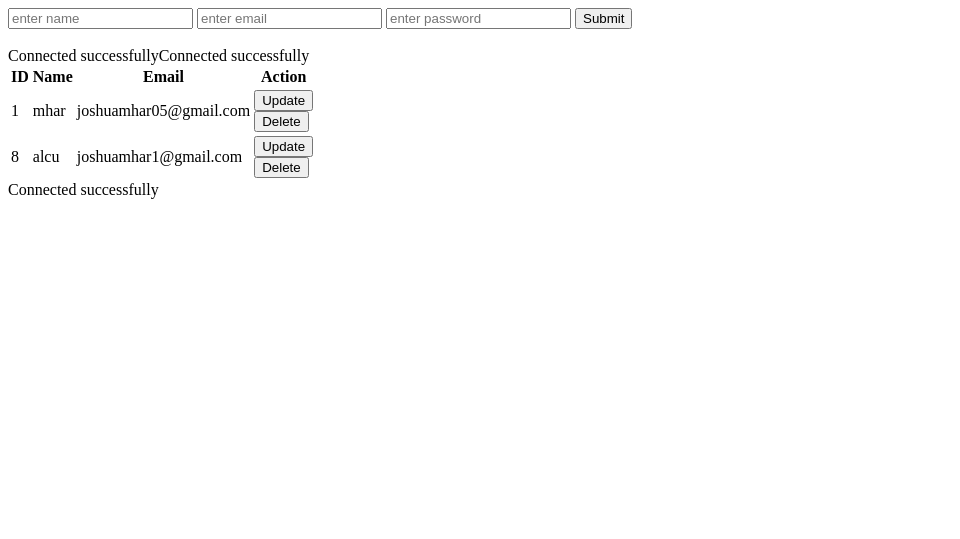
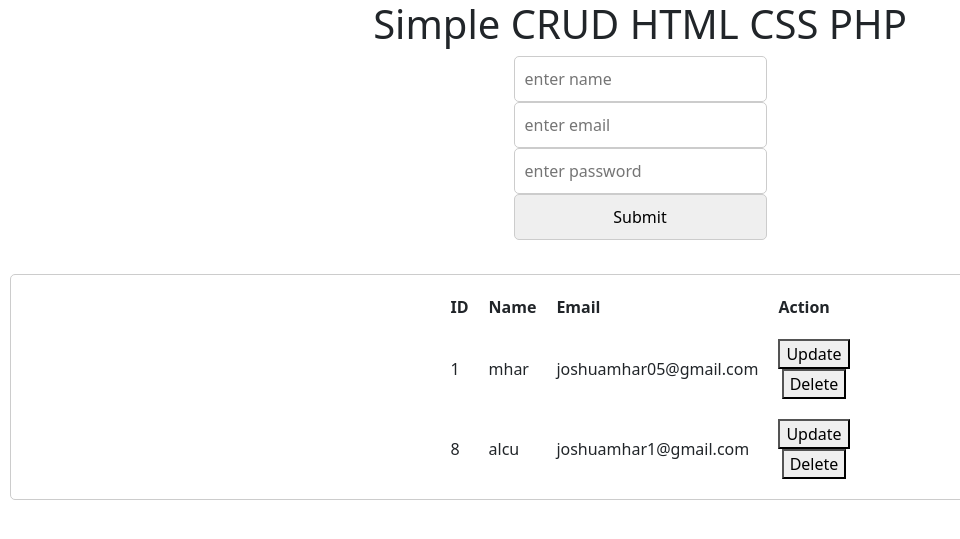
Before and after one commit to mhardev/myproj, a PHP site: page / in a window 1280 px wide. Shown: the top 539 px of the page, without its empty margins (0-960 px from the left). Run offline with PHP 8.4, Linux system fonts and the light colour scheme; data comes from the database, SQL or seed files in the repository.

Commit message:
Updating myproj

```diff
--- /dev/null
+++ b/Root/css/style.css
@@ -0,0 +1,62 @@
+body {
+    margin: 0;
+    padding: 0;
+    box-sizing: border-box;
+    color: #666666;
+    font-family: "Montserrat", sans-serif;
+}
+
+h1{
+    display: flex;
+    justify-content: center;
+}
+
+.container-form{
+    display: flex;
+    flex-direction: column;
+    align-items: center;
+}
+
+form{
+    display: flex;
+    flex-direction: column;
+    align-items: center;
+}
+
+input{
+    width: 100%;
+    padding: 10px;
+    margin: 10px;
+    border: 1px solid #ccc;
+    border-radius: 5px;
+}
+
+.modal{
+    display: flex;
+    flex-direction: column;
+    align-items: center;
+}
+
+
+table{
+    display: flex;
+    flex-direction: column;
+    align-items: center;
+    border-collapse: collapse;
+    width: 100%;
+    padding: 10px;
+    margin: 10px;
+    border: 1px solid #ccc;
+    border-radius: 5px;
+}
+tr{
+    border-bottom: 1px solid #ccc;
+}
+th{
+    padding: 10px;
+    border: 1px solid #ccc;
+}
+td{
+    padding: 10px;
+    border: 1px solid #ccc;
+}
--- /dev/null
+++ b/Sections/Account/AccountTable.php
@@ -0,0 +1,12 @@
+<table>
+    <tr>
+        <th>ID</th>
+        <th>Name</th>
+        <th>Email</th>
+        <th>Action</th>
+    </tr>
+    <?php
+        include('API/Account/getAccount.php');
+        include('API/Account/deleteAccount.php');
+    ?>
+</table>
--- a/dbconn/dbconn.php
+++ b/dbconn/dbconn.php
@@ -12,5 +12,5 @@ $conn = mysqli_connect($server, $username, $password, $dbname);
 if (!$conn) {
     die("Connection failed: " . mysqli_connect_error());
 }
-    echo "Connected successfully";
+    //echo "Connected successfully";
 ?>
--- a/index.php
+++ b/index.php
@@ -4,15 +4,20 @@
     <meta charset="UTF-8">
     <meta name="viewport" content="width=device-width, initial-scale=1.0">
     <title>Document</title>
+    <link rel="stylesheet" href="Root/css/style.css">
+    <link href="https://cdn.jsdelivr.net/npm/bootstrap@5.3.2/dist/css/bootstrap.min.css" rel="stylesheet" integrity="sha384-T3c6CoIi6uLrA9TneNEoa7RxnatzjcDSCmG1MXxSR1GAsXEV/Dwwykc2MPK8M2HN" crossorigin="anonymous">
 </head>
 <body>
+    <h1>Simple CRUD HTML CSS PHP</h1>
+    <div class="container-form">
         <form action="" method="POST">
             <input type="text" name="name" id="name" placeholder="enter name">
             <input type="email" name="email" id="email" placeholder="enter email">
             <input type="password" name="password" id="password" placeholder="enter password">
             <input type="submit" name="submit" value="Submit">
         </form>
-    <div id="updateModal" style="display:none;">
+    </div>
+    <div class="modal" id="updateModal" style="display:none;">
         <form id="updateForm" action="API/Account/updateAccount.php" method="POST">
             <input type="hidden" id="updateId" name="id" value="">
             <input type="text" id="newName" name="newName" placeholder="Enter new name">
@@ -22,18 +27,9 @@
 
     <br>
 
-    <table>
-        <tr>
-            <th>ID</th>
-            <th>Name</th>
-            <th>Email</th>
-            <th>Action</th>
-        </tr>
     <?php
-            include('API/Account/getAccount.php');
-            include('API/Account/deleteAccount.php');
+        include('./Sections/Account/AccountTable.php');
     ?>
-    </table>
 
     <script>
         function openUpdateModal(id, name) {
@@ -46,6 +42,7 @@
             document.getElementById('updateModal').style.display = 'none';
         }
     </script>
+    <script src="https://cdn.jsdelivr.net/npm/bootstrap@5.3.2/dist/js/bootstrap.bundle.min.js" integrity="sha384-C6RzsynM9kWDrMNeT87bh95OGNyZPhcTNXj1NW7RuBCsyN/o0jlpcV8Qyq46cDfL" crossorigin="anonymous"></script>
 </body>
 </html>
 <?php
```
Also changed, not shown: Root/js/script.js (added, +9 -0 lines), .htaccess (deleted). Lines whose indentation alone changed are shown as unchanged.
